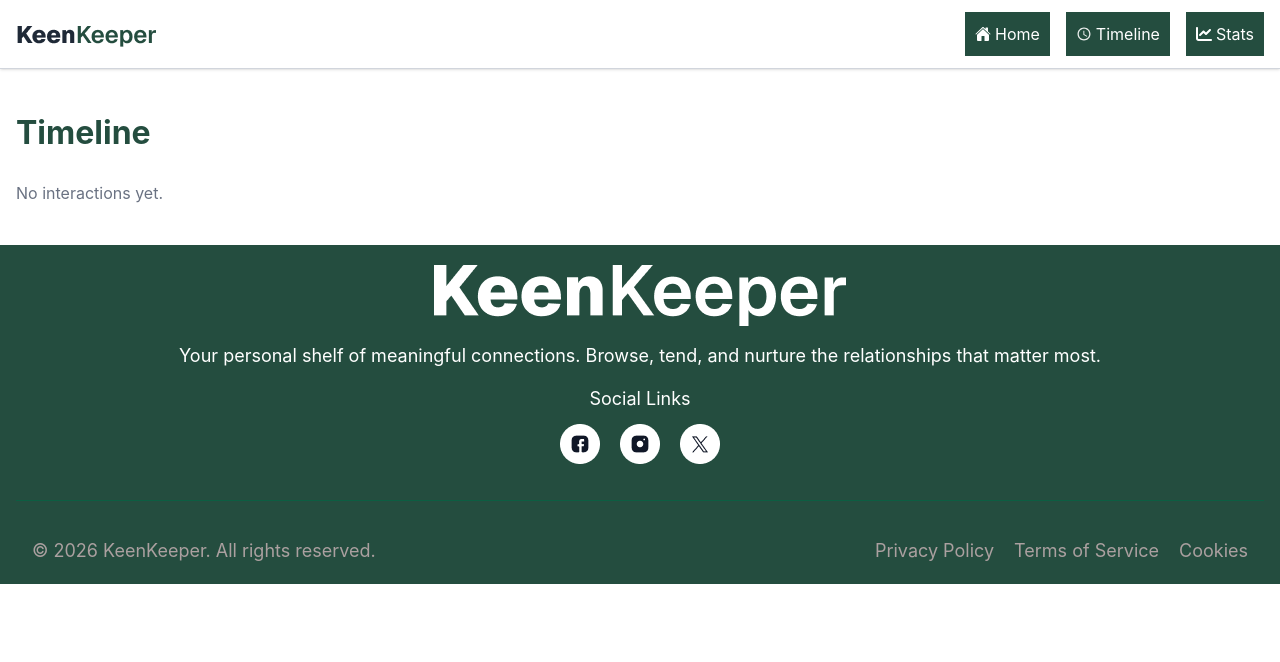
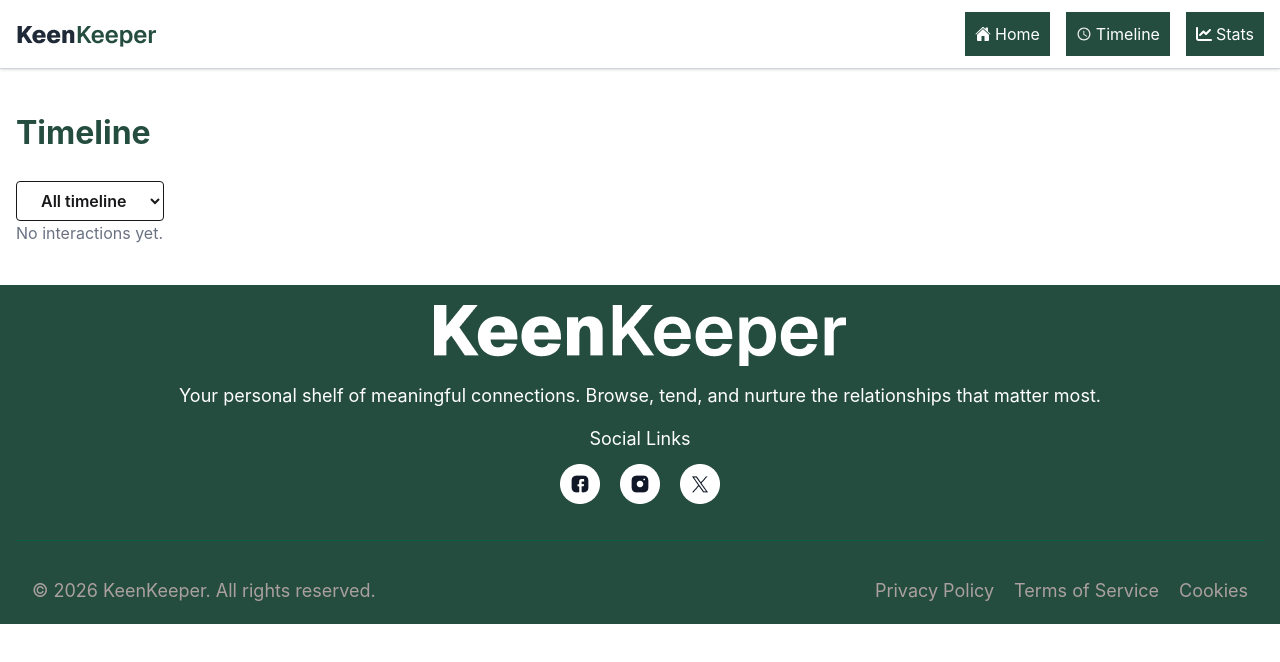
Before and after one commit to Kaowsar-Azad/7th-assignment, a React (Vite) app: page /timeline in a window 1280 px wide. Shown: the top 662 px of the page. Built offline with nearby package versions, Linux system fonts and the light colour scheme.

Commit message:
timeline scetion ubdate

```diff
--- a/src/components/Timeline/Timeline.jsx
+++ b/src/components/Timeline/Timeline.jsx
@@ -15,18 +15,32 @@ export const Timeline = () => {
   Text: text,
   Video: video
   }
+
+  const [filter , setFilter ] = useState('All');
+  const filtered = filter === "All" ? entries :
+        entries.filter(entry => entry.type === filter)
+
   return (
     <>
+
     <div>
        <div className='container mx-auto  py-10 px-4'>
 
       <h1 className='text-[32px] font-bold text-[#244D3F] mb-6'>Timeline</h1>
-
-      {entries.length === 0 ? (
+      <select
+  value={filter}
+  onChange={(e) => setFilter(e.target.value)}
+  className='border px-5 font-semibold py-2 rounded  w-fit'>
+  <option value="All">All timeline</option>
+  <option value="Call">Call</option>
+  <option value="Text">Text</option>
+  <option value="Video">Video</option>
+  </select>
+      {filtered .length === 0 ? (
         <p className='text-gray-500'>No interactions yet.</p>
       ) : (
 
-        entries.map((entry) => (
+        filtered.map((entry) => (
           <div key={entry.id} className='flex items-center gap-4 mt-6 py-4 border-b  bg-white shadow'>
 
             <img src={icons[entry.type]} className='w-8 h-8 ml-5' />
```
